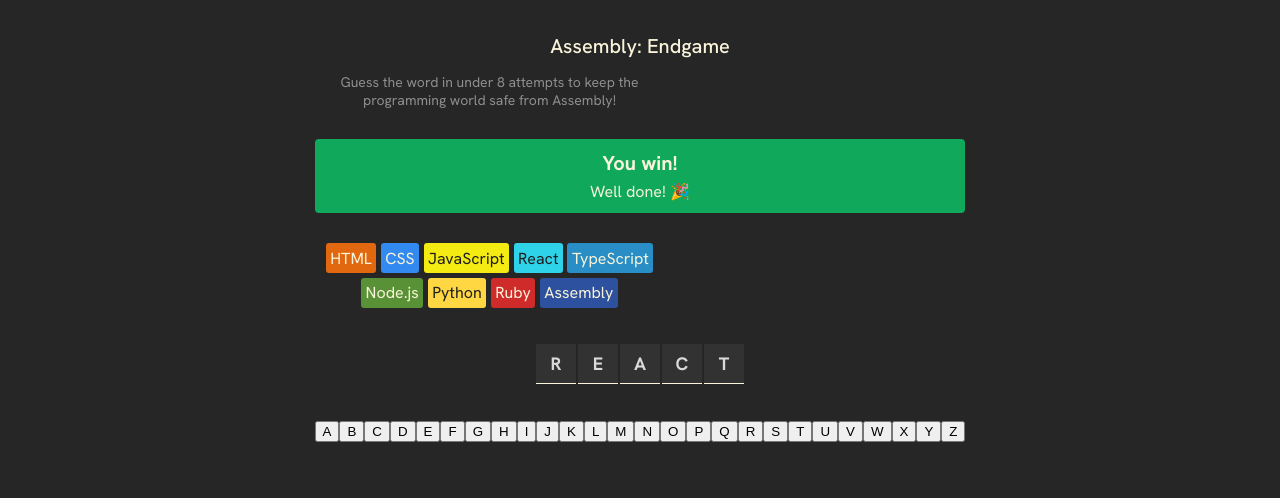
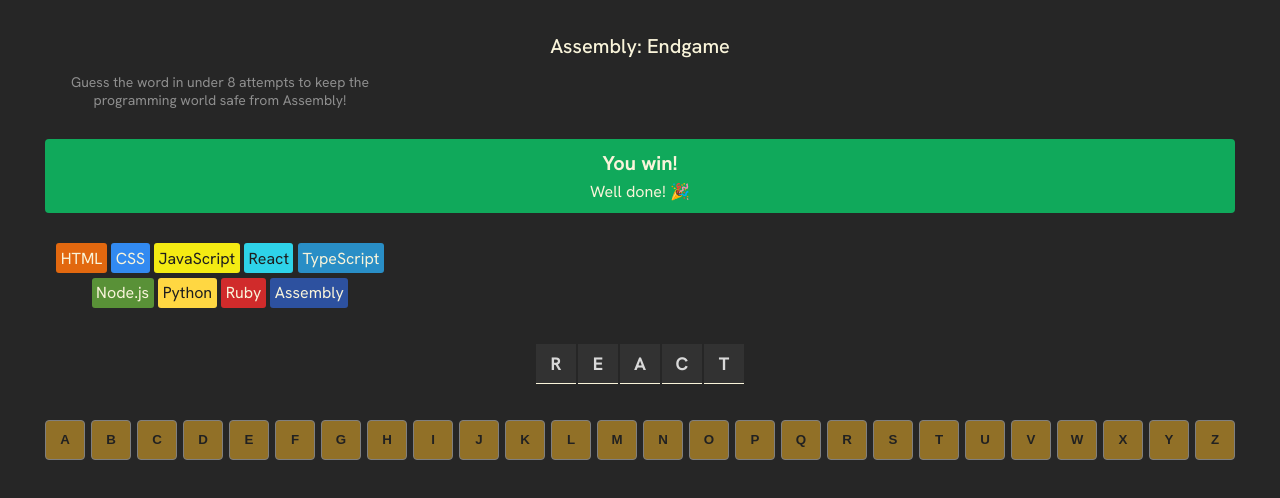
Before and after one commit to jacquikeating/assembly-endgame, a React (Vite) app: page / in a window 1280 px wide. Shown: the top 498 px of the page. Built offline with nearby package versions, Linux system fonts and the light colour scheme.

Commit message:
Styled <Keyboard>

```diff
--- a/src/index.css
+++ b/src/index.css
@@ -76,6 +76,7 @@
 
 
 /* Word Component */
+
 .word-container {
     display: flex;
     justify-content: center;
@@ -94,3 +95,33 @@
     font-weight: 700;
     font-size: 1.125rem; /* 18px */
 }
+
+
+
+/* Keyboard Component */
+
+.keyboard {
+    width: 100%;
+    margin-block: 2.25rem; /* 36px */
+    display: flex;
+    flex-wrap: wrap;
+    justify-content: center;
+    gap: 0.375rem; /* 6px */
+}
+
+.keyboard button {
+    width: 2.5rem; /* 40px */
+    height: 2.5rem; /* 40px */
+    border: 1px solid #D7D7D7;
+    border-radius: 4px;
+    background: #FCBA29;
+    font-weight: 600;
+    color: #1E1E1E;
+    opacity: 0.5;
+    cursor: pointer;
+    transition: all 0.2s;
+}
+
+.keyboard > button:hover {
+    opacity: 1.0;
+}
```
